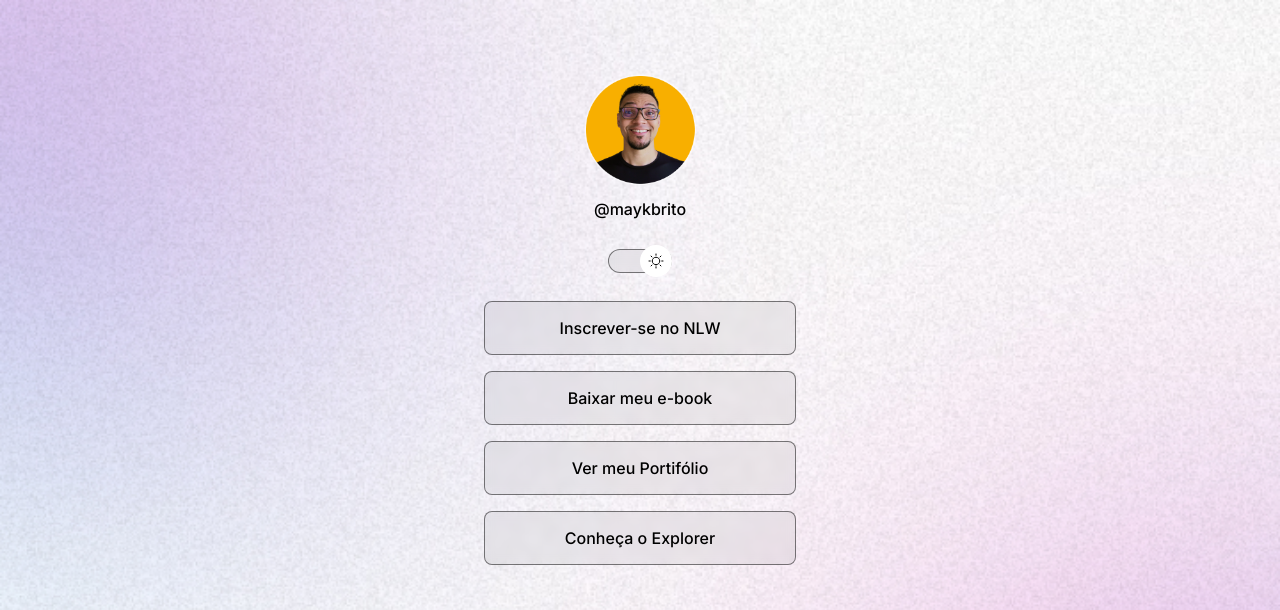
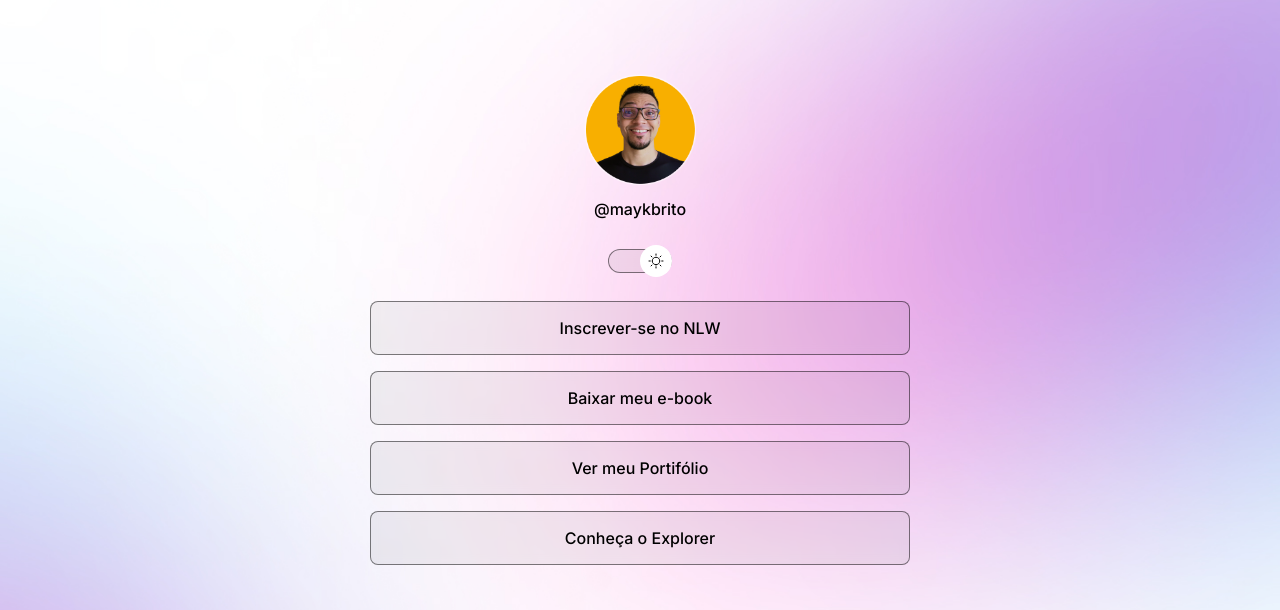
Before and after one commit to JacilNeto/Projetorocket, a plain HTML site: page index.html in a window 1280 px wide. Shown: the top 610 px of the page. Drawn offline with nearby package versions, Linux system fonts and the light colour scheme.

Commit message:
mudança-body

```diff
--- a/visual.css
+++ b/visual.css
@@ -27,6 +27,7 @@
 
 body{
     background: var(--bg--url) top center/cover;
+    height: 100vh;
 
 }
 
@@ -36,7 +37,8 @@ body * {
 }
 
 #container {
-    width: 360px;
+    width: 100%;
+    max-width: 588px;
     margin: 50px auto 0px;
     padding: 0 24px;
 }
@@ -150,3 +152,12 @@ footer {
     text-align: center;
     font-size: 14px;
 }
+
+@media (min-width: 700px) {
+    :root {
+        --bg--url: url(imagem/bg-desktop.jpg);
+    }
+    .light{
+        --bg--url: url(imagem/bg-desktop-light.jpg);
+    }
+}
```
